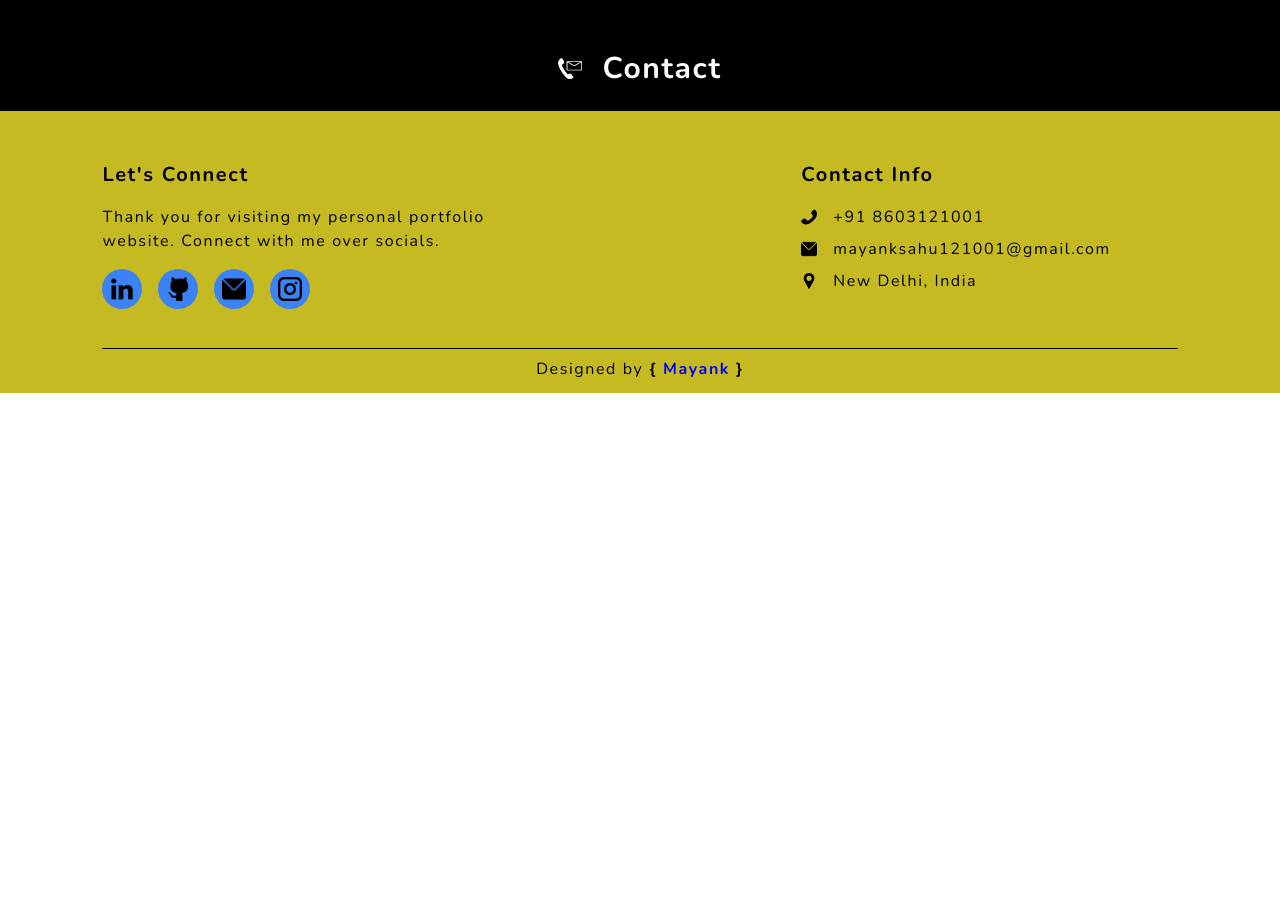
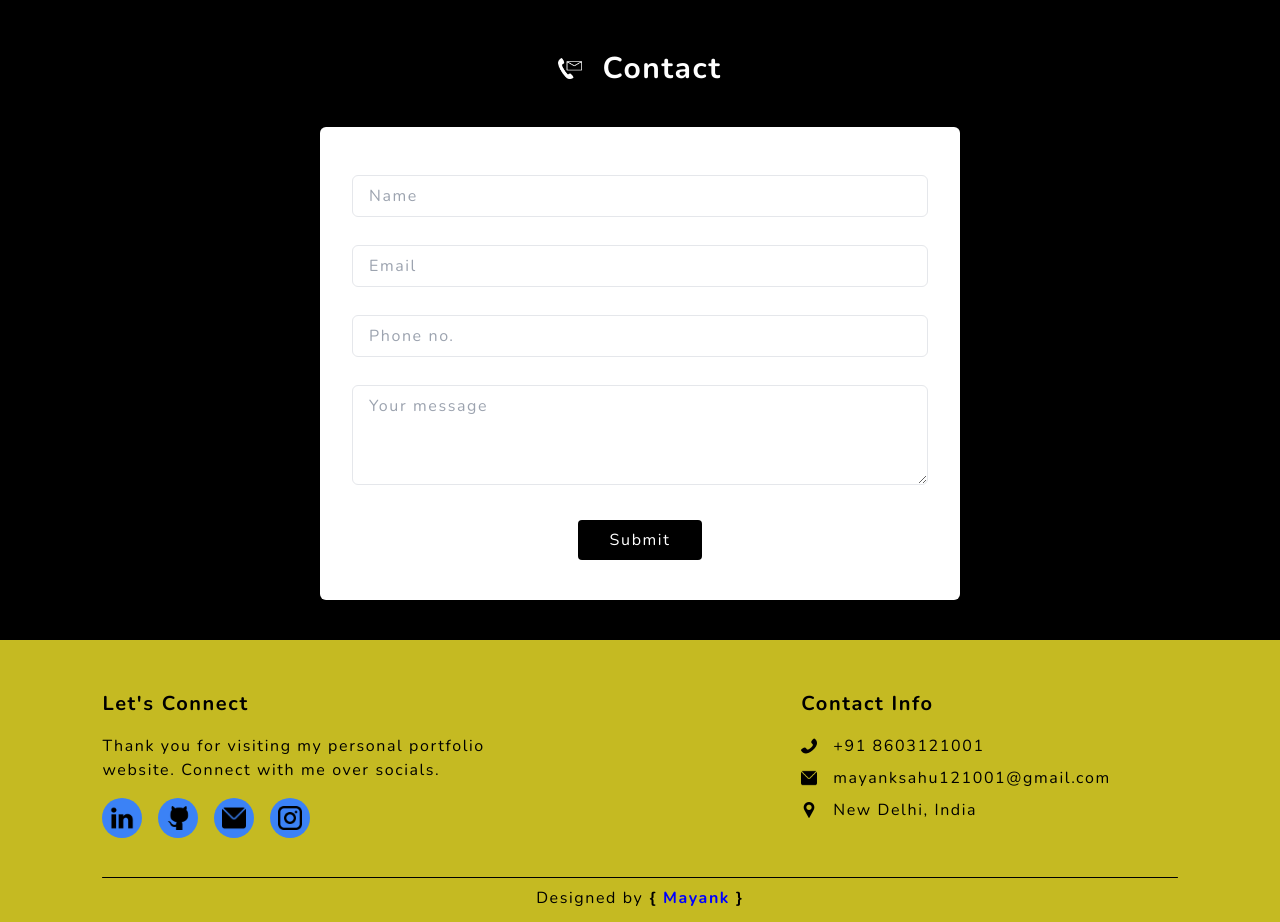
Before and after one commit to mayankkr121001/Portfolio, a React (Vite) app: page / in a window 1280 px wide. Shown: the part 5860-6782 px from the top of the page. Before the commit the page ends 6253 px from the top, so only its background shows below. Built offline with nearby package versions, Linux system fonts and the light colour scheme; a web font is replaced by a local one.

Commit message:
contact form added

```diff
--- a/src/component/Contact.jsx
+++ b/src/component/Contact.jsx
@@ -1,4 +1,4 @@
-import React from 'react'
+import React, { useState } from 'react'
 import contactIcon from "../assets/contactIcon.png"
 import linkedinIcon from "../assets/linkedinIcon.png"
 import githubIcon from "../assets/githubIcon.png"
@@ -8,6 +8,51 @@ import callIcon from "../assets/callIcon.png"
 import locationIcon from "../assets/locationIcon.png"
 
 function Contact() {
+    const [details, setDetails] = useState({
+        name: '',
+        email: '',
+        phone: '',
+        message: ''
+    })
+    const [inputError, setInputError] = useState({
+        name: '',
+        email: '',
+        phone: '',
+        message: ''
+    });
+
+    const inputErrorFunc = () => {
+        let newErrors = {};
+        if (details.name.trim() == "") {
+            newErrors.name = "*Please enter your name";
+        }
+        if (details.email.trim() == "") {
+            newErrors.email = "*Please enter your email";
+        }
+        if (details.phone.trim() == "") {
+            newErrors.phone = "*Please enter your phone";
+        }
+        if (details.message.trim() == "") {
+            newErrors.message = "*Please enter your message";
+        }
+
+        setInputError(newErrors)
+        return Object.keys(newErrors).length === 0;
+    }
+    const onFormSubmit = (e) => {
+        e.preventDefault();
+
+        if (inputErrorFunc()) {
+            e.target.submit();
+            console.log("Form submitted successfully", details);
+            setDetails({ name: '', email: '', phone: '', message: '' });
+        }
+        else {
+            console.log("Form validation failed");
+        }
+
+    }
+
     return (
         <div id='Contact' className='w-full font-nunito pt-[100px]'>
             <div className='text-center'>
@@ -15,6 +60,27 @@ function Contact() {
                     <img className='w-6' src={contactIcon} alt="education icon" />
                     <h1 className='text-xl sm:text-2xl md:text-3xl font-bold'>Contact</h1>
                 </div>
+                <form action="https://formsubmit.co/mayanksahu121001@gmail.com" method="POST" onSubmit={onFormSubmit} className='bg-white w-[90%] md:w-[60%] xl:w-[50%] mx-auto py-5 rounded-md my-10'>
+                    <div className='my-7 w-[90%] mx-auto'>
+                        <input type="text" placeholder='Name' name='name' value={details.name} onChange={(e) => setDetails((prev) => ({ ...prev, name: e.target.value }))} className='w-full border rounded-md px-4 py-2 outline-none text-black' />
+                        {inputError.name != "" && <p className='text-red-700 text-sm'>{inputError.name}</p>}
+                    </div>
+                    <div className='my-7 w-[90%] mx-auto'>
+                        <input type="email" placeholder='Email' name='email' value={details.email} onChange={(e) => setDetails((prev) => ({ ...prev, email: e.target.value }))} className='w-full border rounded-md px-4 py-2 outline-none text-black' />
+                        {inputError.email != "" && <p className='text-red-700 text-sm'>{inputError.email}</p>}
+                    </div>
+                    <div className='my-7 w-[90%] mx-auto'>
+                        <input type="number" placeholder='Phone no.' name='phone' value={details.phone} onChange={(e) => setDetails((prev) => ({ ...prev, phone: e.target.value }))} className='w-full border rounded-md px-4 py-2 outline-none text-black' />
+                        {inputError.phone != "" && <p className='text-red-700 text-sm'>{inputError.phone}</p>}
+                    </div>
+                    <div className='my-7 w-[90%] mx-auto'>
+                        <textarea name="message" value={details.message} onChange={(e) => setDetails((prev) => ({ ...prev, message: e.target.value }))} className='w-full border rounded-md px-4 py-2 outline-none text-black min-h-[100px]' placeholder='Your message'></textarea>
+                        {inputError.message != "" && <p className='text-red-700 text-sm'>{inputError.message}</p>}
+                    </div>
+                    <div className='my-5'>
+                        <button type="submit" className='bg-black px-8 py-2 rounded'>Submit</button>
+                    </div>
+                </form>
                 <div className='bg-[#c5ba22] text-black px-[5%] lg:px-[8%] pt-[50px]'>
                     <div className='flex flex-col gap-[50px] sm:flex-row sm:gap-[8%] md:gap-[15%] mbTb:justify-between'>
                         <div className='text-left w-[90%] sm:w-[40%]'>
```
